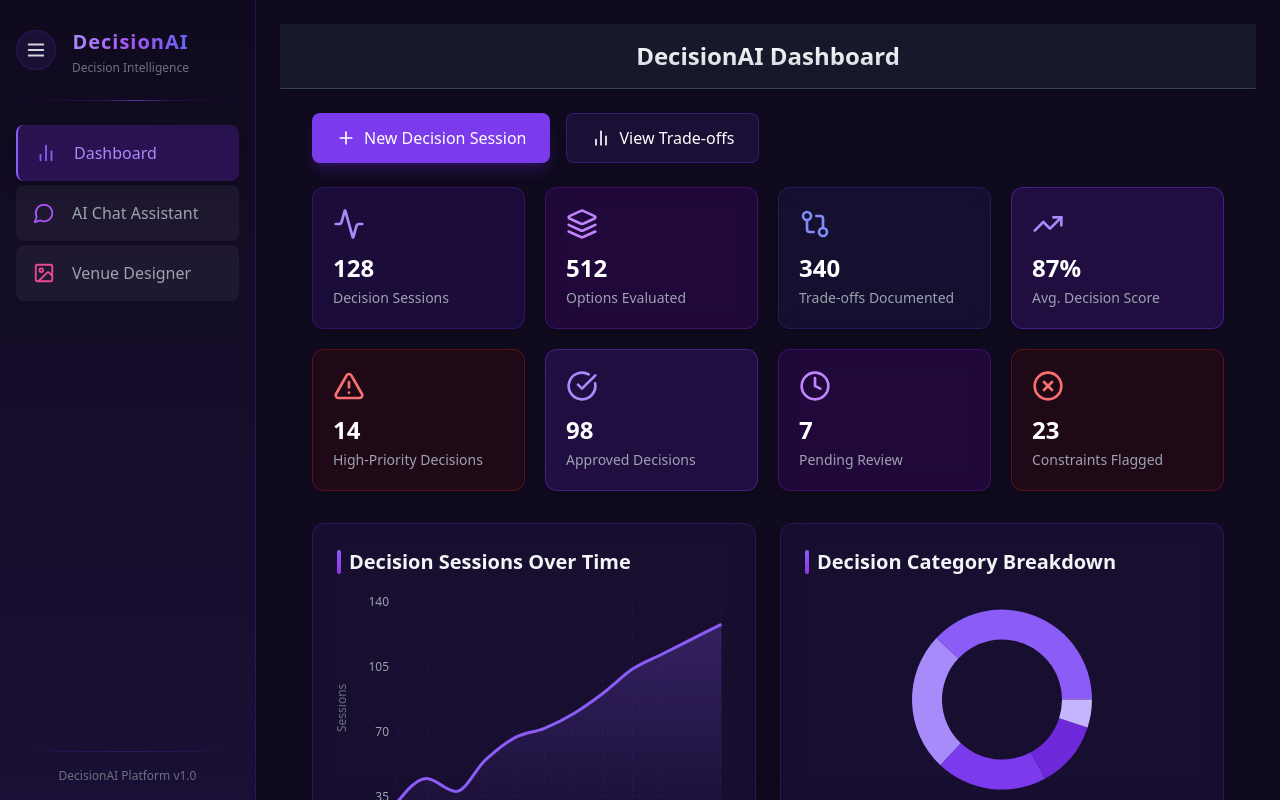
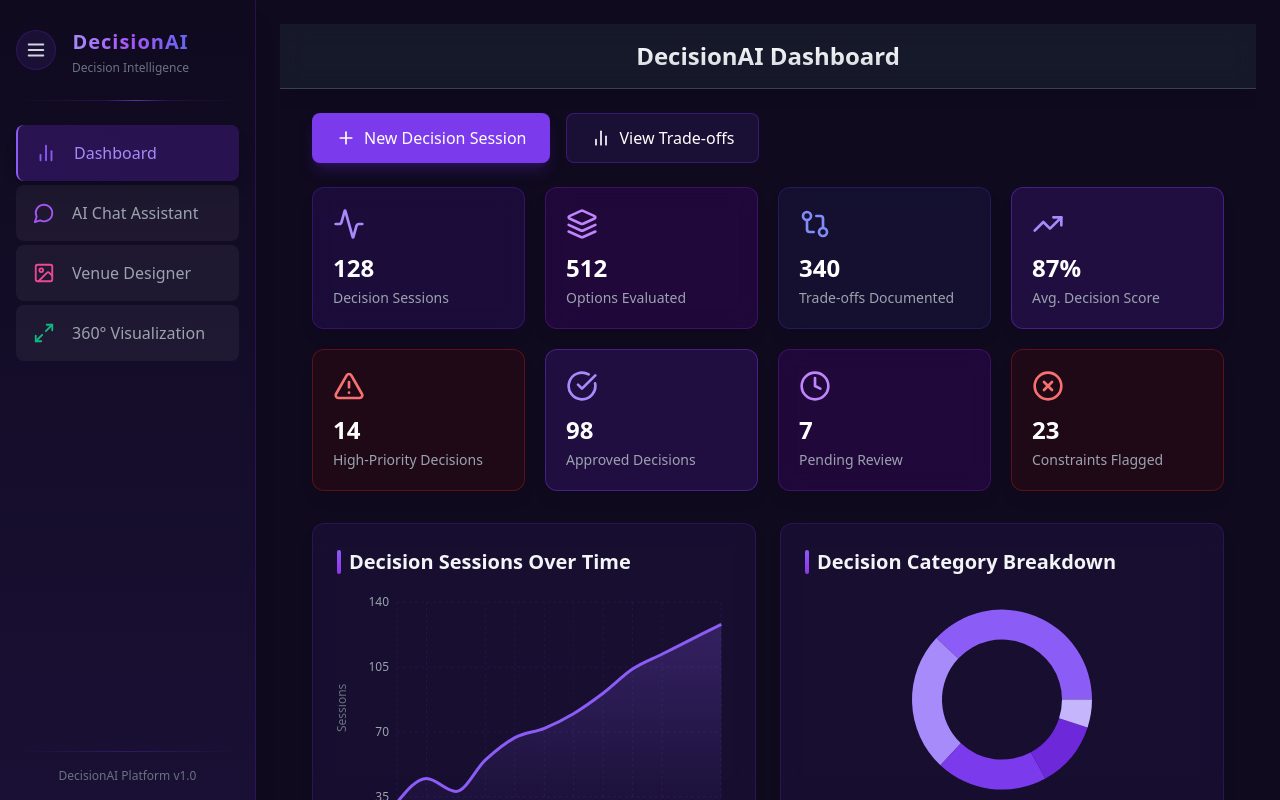
Before and after one commit to nk1337x/Decision_Intelligence, a React (Vite) app in the folder frontend/: page / in a window 1280 px wide. Built offline with nearby package versions, Linux system fonts and the light colour scheme.

Commit message:
.\components\ updated

```diff
--- a/frontend/src/components/common/Sidebar.jsx
+++ b/frontend/src/components/common/Sidebar.jsx
@@ -3,6 +3,7 @@ import {
   Menu,
   MessageCircle,
   Image,
+  Maximize2,
 } from "lucide-react";
 import { useState, useEffect } from "react";
 import { AnimatePresence, motion } from "framer-motion";
@@ -44,6 +45,12 @@ const SIDEBAR_ITEMS = [
     icon: Image,
     color: "#EC4899",
     href: "/image-processing",
+  },
+  {
+    name: "360° Visualization",
+    icon: Maximize2,
+    color: "#10B981",
+    href: "/venue-visualization",
   },
 ];
 
```
